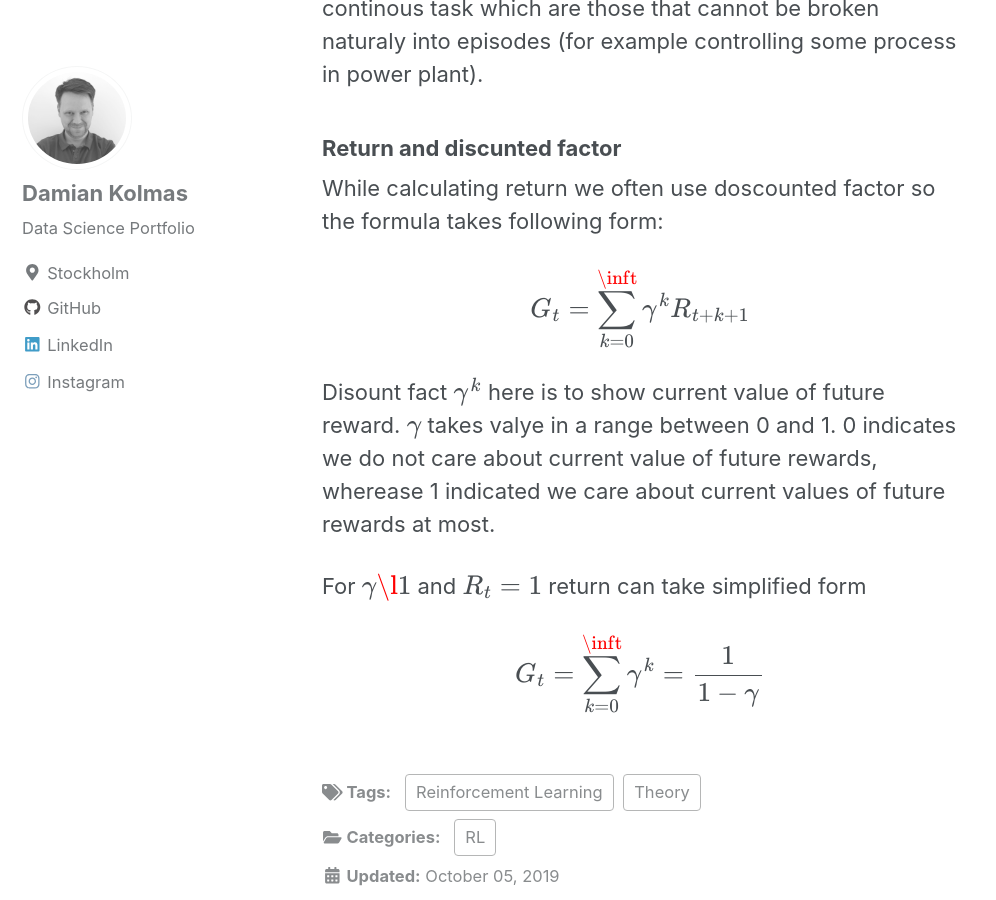
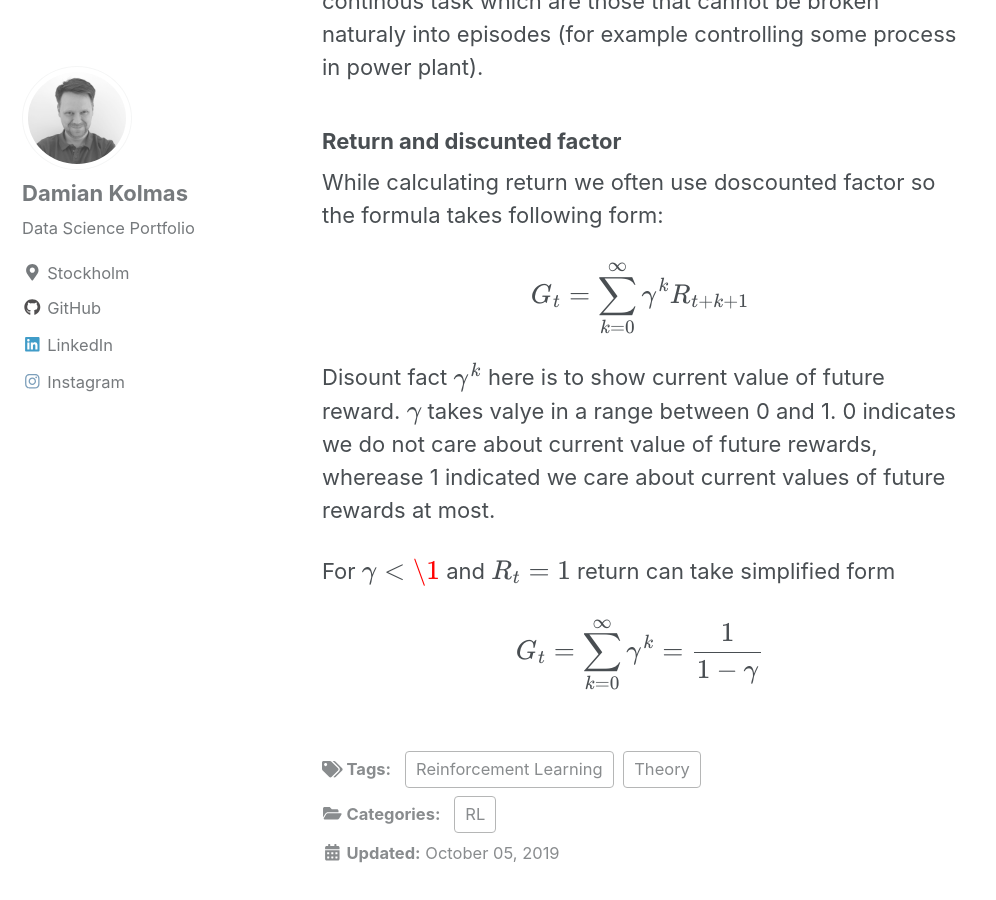
Before and after one commit to DKolmas/DKolmas.github.io, a Jekyll site: the page built from _posts/2019-10-05-Rewards.md, in a window 1280 px wide and 900 px high, scrolled down 1932 px. Shown: the whole window, without its empty margins (0-996 px from the left). Built offline with Jekyll 4.4.1, drawn with Linux system fonts in a browser that asks for light colours; cached includes are drawn as plain includes; formulas are drawn with MathJax 3; some of the changed text lies outside the part shown.

```diff
--- a/_posts/2019-10-05-Rewards.md
+++ b/_posts/2019-10-05-Rewards.md
@@ -11,7 +11,7 @@
 > <span style="color:dodgerblue">**Take away message from the note:**</span>
 > * <span style="color:dodgerblue">**Reward is a response of an environment to the action at a signle time step $$t$$**</span>
 > * <span style="color:dodgerblue">**Return is a sum of all rewards**</span>
-> * <span style="color:dodgerblue">**Return typicaly incorporates disount factor and therefore it can be shown in following form: $$G_t=\sum_{k=0}^{\inft}\gamma^k R_{t+k+1}$$**</span>
+> * <span style="color:dodgerblue">**Return typicaly incorporates disount factor and therefore it can be shown in following form: $$G_t=\sum_{k=0}^{\infty}\gamma^k R_{t+k+1}$$**</span>
 > * <span style="color:dodgerblue">**The goal of RL agent is to learn a policy that maximize return**</span>
 
 Last update: 24th of Janauary, 2020
@@ -38,10 +38,10 @@
 
 While calculating return we often use doscounted factor so the formula takes following form:
 
-$$G_t=\sum_{k=0}^{\inft}\gamma^k R_{t+k+1}$$
+$$G_t=\sum_{k=0}^{\infty}\gamma^k R_{t+k+1}$$
 
 Disount fact $$\gamma^k$$ here is to show current value of future reward. $$\gamma$$ takes valye in a range between 0 and 1. 0 indicates we do not care about current value of future rewards, wherease 1 indicated we care about current values of future rewards at most.
 
-For $$\gamma\l 1$$ and $$R_t=1$$ return can take simplified form
+For $$\gamma<\1$$ and $$R_t=1$$ return can take simplified form
 
-$$G_t=\sum_{k=0}^{\inft}\gamma^k=\frac{1}{1-\gamma}$$
+$$G_t=\sum_{k=0}^{\infty}\gamma^k=\frac{1}{1-\gamma}$$
```
